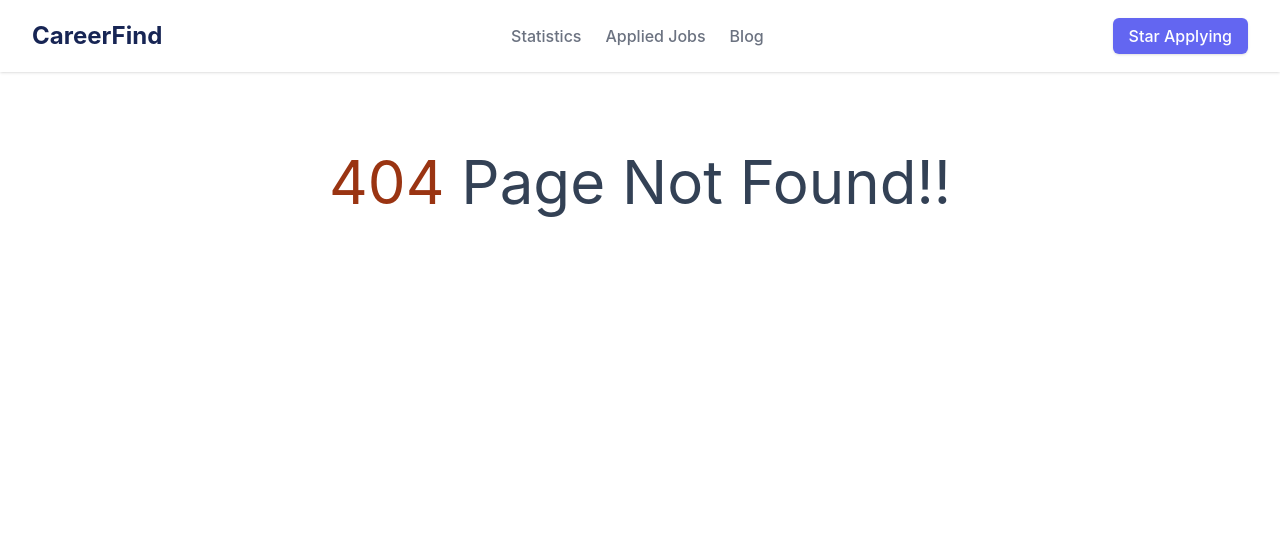
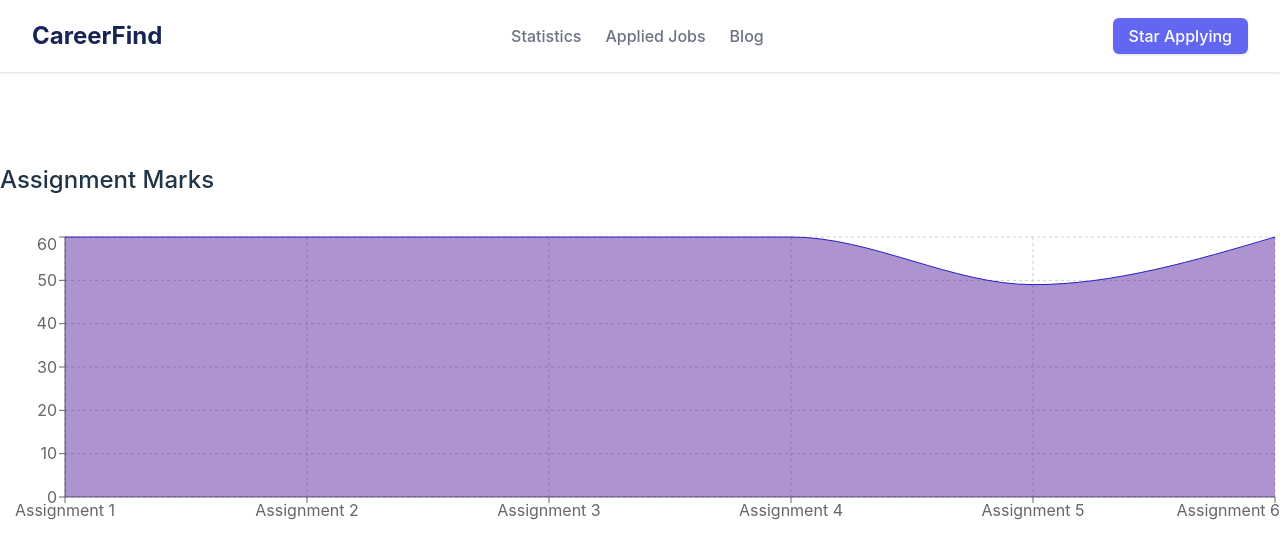
Before and after one commit to apufouzder/career-hub-api, a React (Vite) app: page /statistics in a window 1280 px wide. Before the commit this address had no page. Shown: the top 558 px of the page. Built offline with nearby package versions, Linux system fonts and the light colour scheme.

Commit message:
make chart for assignment marks

```diff
--- a/package.json
+++ b/package.json
@@ -17,6 +17,7 @@
     "react-dom": "^18.2.0",
     "react-router-dom": "^6.11.1",
     "react-toastify": "^9.1.2",
+    "recharts": "^2.6.2",
     "sort-by": "^1.2.0",
     "toastify-js": "^1.12.0"
   },
--- /dev/null
+++ b/src/components/Statistics/Statistics.jsx
@@ -0,0 +1,29 @@
+import { AreaChart, Area, XAxis, YAxis, Tooltip, ResponsiveContainer, CartesianGrid } from 'recharts';
+
+const data = [
+    { name: 'Assignment 1', marks: 60 },
+    { name: 'Assignment 2', marks: 60 },
+    { name: 'Assignment 3', marks: 60 },
+    { name: 'Assignment 4', marks: 60 },
+    { name: 'Assignment 5', marks: 49 },
+    { name: 'Assignment 6', marks: 60 },
+];
+
+const Statistics = () => {
+    return (
+        <div className='container mx-auto pt-8 mt-6'>
+            <h1 className='my-9 text-2xl font-medium'>Assignment Marks</h1>
+            <ResponsiveContainer width="100%" height={300}>
+                <AreaChart data={data}>
+                    <CartesianGrid strokeDasharray="3 3" />
+                    <XAxis dataKey="name" />
+                    <YAxis domain={[0, 60]} ticks={[0, 10, 20, 30, 40, 50, 60]} />
+                    <Tooltip />
+                    <Area type="monotone" dataKey="marks" stroke="#261ec2" fill="#410491b5" />
+                </AreaChart>
+            </ResponsiveContainer>
+        </div>
+    );
+};
+
+export default Statistics;
--- a/src/main.jsx
+++ b/src/main.jsx
@@ -10,6 +10,7 @@ import JobDetailsSection from './components/JobDetailsSection/JobDetailsSection'
 import Home from './components/Home/Home';
 import AppliedJobs from './components/AppliedJobs/AppliedJobs';
 import NotFound from './components/NotFound/NotFound';
+import Statistics from './components/Statistics/Statistics';
 
 
 
@@ -32,6 +33,10 @@ const router = createBrowserRouter([
         element: <AppliedJobs />
       },
       {
+        path: "statistics",
+        element: <Statistics />
+      },
+      {
         path: "*",
         element: <NotFound />
       }
```
Also changed, not shown: 1 other file (tests, documents, lock files or other folders).
